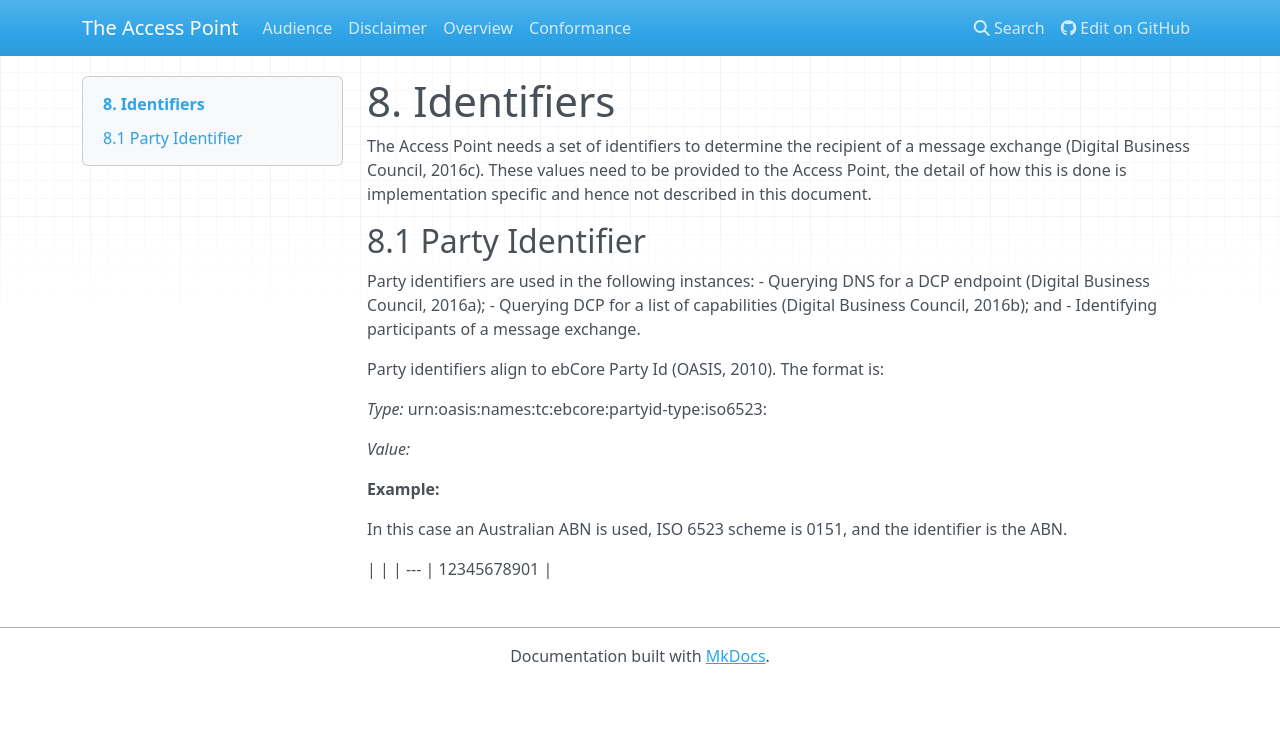
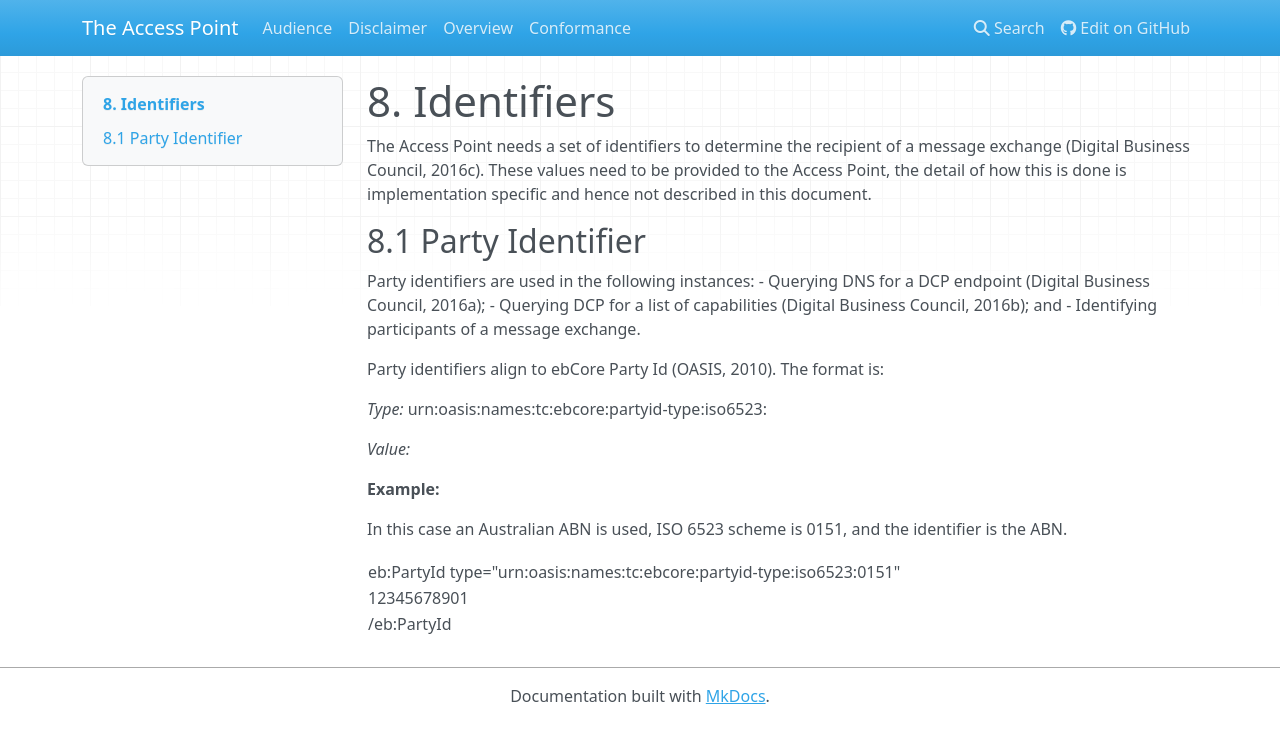
Before and after one commit to Digital-Business-Council/Access-Point, an MkDocs documentation site: the page built from docs/identifiers.md, in a window 1280 px wide. Shown: the top 743 px of the page. Built offline with MkDocs 1.6.1, drawn with Linux system fonts in a browser that asks for light colours; nearby versions of some CDN libraries; old or Windows-style settings are respelled for this version of MkDocs.

Commit message:
Update identifiers.md

```diff
--- a/docs/identifiers.md
+++ b/docs/identifiers.md
@@ -22,6 +22,6 @@ In this case an Australian ABN is used, ISO 6523 scheme is 0151, and the identif
 
 | |
 | --- |
-<eb:PartyId type="urn:oasis:names:tc:ebcore:partyid-type:iso6523:0151" >
-12345678901
-</eb:PartyId> |
+eb:PartyId type="urn:oasis:names:tc:ebcore:partyid-type:iso6523:0151"  |
+12345678901 |
+/eb:PartyId |
```
